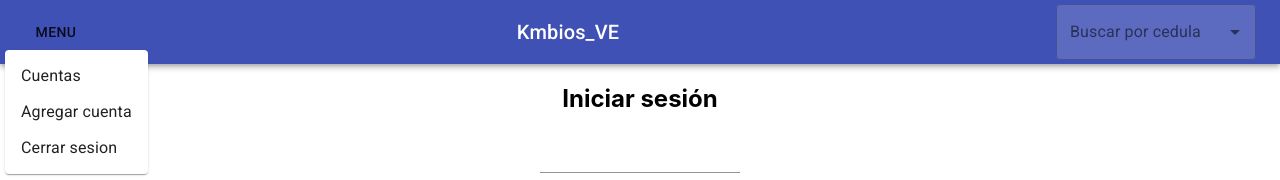
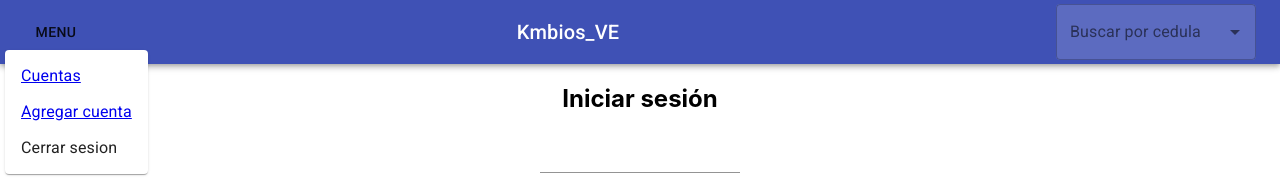
Before and after one commit to bian2510/front-kmbios_ve, a React (Create React App) app: page / in a window 1280 px wide. Both pictures are taken after a click on the button "MENU". Shown: the top 180 px of the page. Built offline with nearby package versions, Linux system fonts and the light colour scheme.

Commit message:
link in menu

```diff
--- a/src/Components/Header/Menu.jsx
+++ b/src/Components/Header/Menu.jsx
@@ -8,6 +8,8 @@ import MenuItem from '@material-ui/core/MenuItem';
 import MenuList from '@material-ui/core/MenuList';
 import { makeStyles } from '@material-ui/core/styles';
 import { signOut } from '../../Services/Calls'
+import { BrowserRouter as Router, Switch, Route, Link, useRouteMatch } from "react-router-dom";
+
 
 const useStyles = makeStyles(theme => ({
   root: {
@@ -33,7 +35,7 @@ export default function MenuListComposition(props) {
       return;
     }
     setOpen(false);
-    signOut(user, setUser)
+    //signOut(user, setUser)
   };
 
   function handleListKeyDown(event) {
@@ -72,8 +74,12 @@ export default function MenuListComposition(props) {
             >
               <Paper>
                   <MenuList autoFocusItem={open} id="menu-list-grow" onKeyDown={handleListKeyDown}>
-                    <MenuItem onClick={handleClose}>Cuentas</MenuItem>
-                    <MenuItem onClick={handleClose}>Agregar cuenta</MenuItem>
+                    <Link to="/">
+                      <MenuItem onClick={handleClose}>Cuentas</MenuItem>
+                    </Link>
+                    <Link to="/crear_beneficiario">
+                      <MenuItem onClick={handleClose}>Agregar cuenta</MenuItem>
+                    </Link>
                     <MenuItem onClick={handleClose}>Cerrar sesion</MenuItem>
                   </MenuList>
               </Paper>
```
